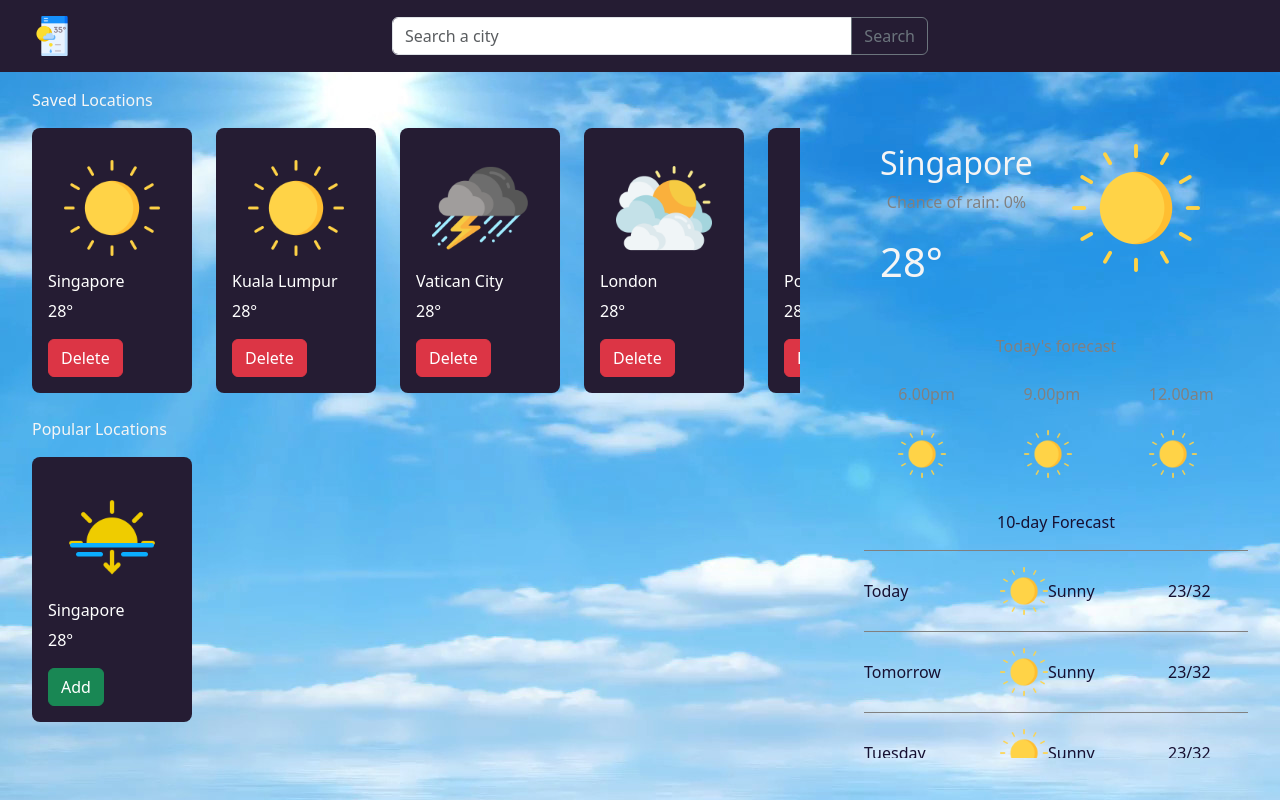
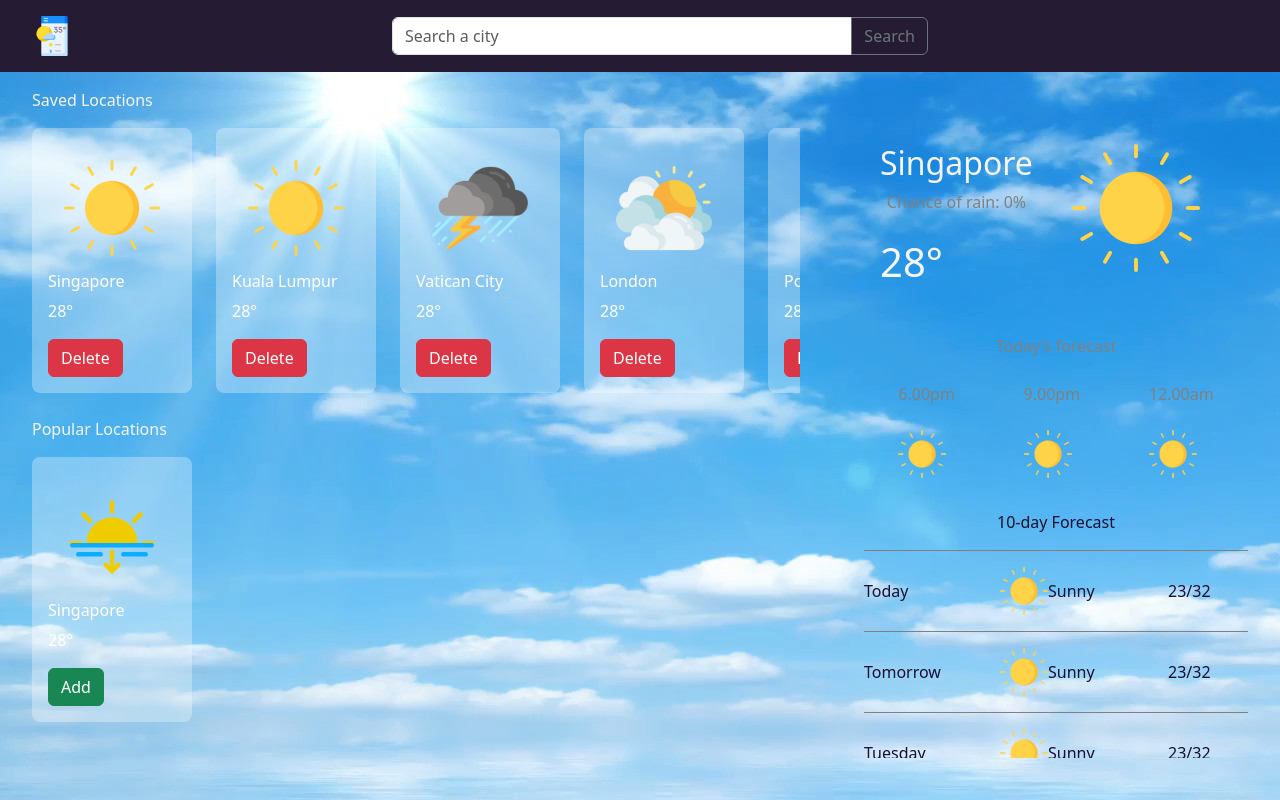
Before and after one commit to faizbasir/weather-app, a React app: page /overview in a window 1280 px wide. Built offline with nearby package versions, Linux system fonts and the light colour scheme.

Commit message:
updated card color

```diff
--- a/src/module/savedLocations/SavedLocations.scss
+++ b/src/module/savedLocations/SavedLocations.scss
@@ -11,7 +11,7 @@ h3 {
   width: fit-content;
 }
 .card-content {
-  background-color: rgb(37, 28, 51) !important;
+  background-color: rgba(255, 255, 255, 0.3) !important;
   color: white !important;
   margin-right: 1.5rem;
   padding: 1rem;
```
